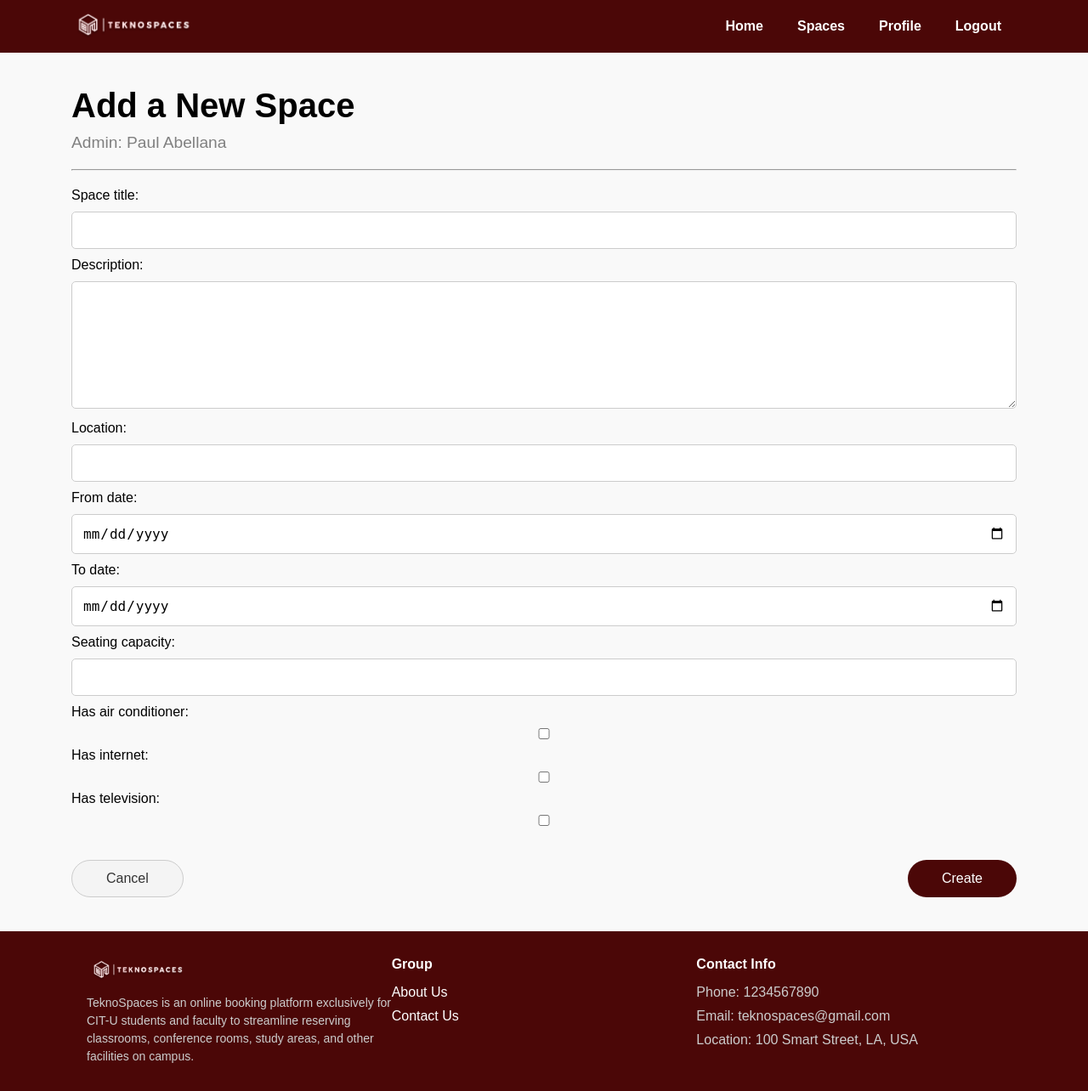
After one commit to moltmalt/TeknoSpaces, a Django app: page /admin_spaces/ in a window 1280 px wide. The commit adds this page. Shown: the whole page at 85% size. Run offline with Django 5.2, Linux system fonts and the light colour scheme; a user stored in the database is signed in.

Commit message:
Added spaces

```diff
--- a/adminsignup/signup/forms.py
+++ b/adminsignup/signup/forms.py
@@ -1,8 +1,23 @@
 from django import forms
 from django.contrib.auth.forms import UserCreationForm
-from .models import Admin  # If you are using a custom Admin model
+from .models import Admin  # Kani kay ga cutom user admin ko
+from .models import Space
 
 class AdminSignUpForm(UserCreationForm):
+    first_name = forms.CharField(max_length=50, required=True)
+    last_name = forms.CharField(max_length=50, required=True)
+
     class Meta:
-        model = Admin  # Make sure Admin is correctly defined or replace with User if not custom
-        fields = ['username', 'password1', 'password2']
+        model = Admin  #from admin model ako ni gikuha
+        fields = ['username', 'first_name', 'last_name', 'password1', 'password2']
+
+
+class SpaceForm(forms.ModelForm):
+    class Meta:
+        model = Space
+        fields = ['space_title', 'description', 'location', 'from_date', 'to_date',
+                  'seating_capacity', 'has_air_conditioner', 'has_internet', 'has_television']
+        widgets = {
+            'from_date': forms.DateInput(attrs={'type': 'date'}),
+            'to_date': forms.DateInput(attrs={'type': 'date'}),
+        }
--- a/adminsignup/signup/templates/admins/admin_login.html
+++ b/adminsignup/signup/templates/admins/admin_login.html
@@ -7,6 +7,7 @@
     <title>Admin Log In</title>
     {% load static %}
     <link rel="stylesheet" href="{% static 'src/input.css' %}">
+    <link rel="icon" href="{% static 'src/images/logo.png' %}" type="image/icon type">
 </head>
 <body>
     <div class="form-container">
@@ -16,6 +17,7 @@
             {{ form.as_p }}
             <button type="submit" class="submit-btn">Log In</button>
         </form>
+        <a href="{% url 'admin_signup' %}">Signup</a>
     </div>
 </body>
 </html>
--- a/adminsignup/signup/templates/admins/admin_signup.html
+++ b/adminsignup/signup/templates/admins/admin_signup.html
@@ -6,6 +6,7 @@
     <title>Admin Sign Up</title>
     {% load static %}
     <link rel="stylesheet" href="{% static 'src/input.css' %}">
+    <link rel="icon" href="{% static 'src/images/logo.png' %}" type="image/icon type">
 </head>
 <body>
     <div class="form-container">
@@ -15,6 +16,7 @@
             {{ form.as_p }}
             <button type="submit" class="submit-btn">Sign Up</button>
         </form>
+        <a href="{% url 'admin_login' %}">Login</a>
     </div>
 </body>
 </html>
--- /dev/null
+++ b/adminsignup/signup/templates/admins/admin_spaces.html
@@ -0,0 +1,297 @@
+<!DOCTYPE html>
+<html lang="en">
+<head>
+    <meta charset="UTF-8">
+    <meta name="viewport" content="width=device-width, initial-scale=1.0">
+    <title>TeknoSpaces - Add a New Space</title>
+    {% load static %}
+    <link rel="stylesheet" href="{% static 'src/profile.css' %}">
+    <link rel="icon" href="{% static 'src/images/logo.png' %}" type="image/icon type">
+
+    <style>
+        /* Flexbox layout for the full page */
+        body {
+            display: flex;
+            flex-direction: column;
+            min-height: 100vh;
+            margin: 0;
+            font-family: Arial, sans-serif;
+        }
+
+        /* Flex-grow to make the content stretch */
+        .container {
+            flex-grow: 1;
+            padding: 40px 20px;
+            max-width: 1200px;
+            margin: auto;
+            display: flex;
+            flex-direction: column;
+        }
+
+        header, footer {
+            background-color: #4B0707;
+            color: white;
+            padding: 10px 20px;
+        }
+
+        /* Header */
+        header .navbar {
+            display: flex;
+            justify-content: space-between;
+            align-items: center;
+        }
+
+        header .logo img {
+            max-width: 150px;
+        }
+
+        header nav ul {
+            display: flex;
+            list-style: none;
+            padding: 0;
+        }
+
+        header nav ul li {
+            margin-left: 20px;
+        }
+
+        header nav ul li a {
+            color: white;
+            text-decoration: none;
+            font-weight: bold;
+        }
+
+        /* Add Space Form */
+        .new-space-header {
+            display: flex;
+            flex-direction: column;
+            width: 100%;  /* Ensure the header takes up the full width */
+            margin-bottom: 20px;  /* Space below the title and admin name */
+        }
+
+        h1.new-space-title {
+            font-size: 2.5em;
+            font-weight: bold;
+            margin-bottom: 10px;
+        }
+
+        .admin-name {
+            font-size: 1.2em;
+            color: gray;
+            margin-bottom: 20px;
+            font-weight: 500;
+            width: 100%;
+        }
+
+        form input, form textarea {
+            width: 100%;
+            padding: 12px;
+            margin: 10px 0;
+            border-radius: 5px;
+            border: 1px solid #ccc;
+            font-size: 16px;
+        }
+
+        textarea {
+            height: 150px;
+        }
+
+        /* Image upload area */
+        .image-upload {
+            display: flex;
+            gap: 20px;
+            margin-top: 20px;
+        }
+
+        .image-box {
+            width: 200px;
+            height: 200px;
+            background-color: #eaeaea;
+            display: flex;
+            align-items: center;
+            justify-content: center;
+            border-radius: 10px;
+        }
+
+        /* Buttons */
+        .buttons {
+            display: flex;
+            justify-content: space-between;
+            margin-top: 30px;
+        }
+
+        .cancel-btn, .create-btn {
+            padding: 12px 40px;
+            border-radius: 30px;
+            border: none;
+            font-size: 16px;
+            cursor: pointer;
+        }
+
+        .cancel-btn {
+            background-color: #f4f4f4;
+            color: #333;
+            border: 1px solid #ccc;
+        }
+
+        .create-btn {
+            background-color: #4B0707;
+            color: white;
+        }
+
+        /* Footer */
+        footer .footer-content {
+            display: flex;
+            justify-content: space-between;
+            align-items: flex-start;
+            padding: 20px;
+        }
+
+        footer .footer-content .footer-logo img {
+            max-width: 120px;
+        }
+
+        footer .footer-content p {
+            color: #ccc;
+        }
+
+        footer .footer-content h4 {
+            color: #fff;
+        }
+
+        footer ul {
+            list-style-type: none;
+            padding-left: 0;
+        }
+
+        footer ul li a {
+            color: #ccc;
+            text-decoration: none;
+        }
+        .facility-checkbox {
+            display: flex; /* Use flexbox to align items inline */
+            gap: 20px; /* Space between checkboxes */
+            margin-top: 10px; /* Optional: Space above the checkbox section */
+        }
+
+        .facility-checkbox label {
+            display: flex; /* This ensures the checkbox and text are aligned */
+            align-items: center; /* Centers the checkbox with the text */
+        }
+
+    </style>
+</head>
+<body>
+    <!-- Header Section -->
+    <header>
+        <div class="navbar">
+            <div class="logo">
+                <img src="{% static 'src/images/teknologo.png' %}" alt="TeknoSpaces Logo">
+            </div>
+            <nav>
+                <ul>
+                    <li><a href="{% url 'admin_home' %}">Home</a></li>
+                    <li><a href="{% url 'admin_spaces' %}">Spaces</a></li>
+                    <li><a href="{% url 'admin_profile' %}">Profile</a></li>
+                    <li><a href="{% url 'admin_login' %}">Logout</a></li>
+                </ul>
+            </nav>
+        </div>
+    </header>
+
+    <!-- Main Content Section -->
+    <!-- <div class="container">
+        <div class="new-space-header">
+            <h1 class="new-space-title">Add a New Space</h1>
+            <p class="admin-name">Admin: {{ request.user.first_name }} {{ request.user.last_name }}</p>
+            <hr>
+        </div>
+
+        <form action="#" method="post">
+            <h3>Space Title</h3>
+            <input type="text" name="space_title" placeholder="Space Title" required>
+            <h3>Description</h3>
+            <textarea name="description" placeholder="Description"></textarea>
+            <h3>Location</h3>
+            <input type="text" name="location" placeholder="Location" required>
+            <h3>Duration</h3>
+            <input type="text" name="duration" placeholder="Duration" required>
+            <div class="date-range">
+                <h3>Available From:</h3>
+                <input type="date" id="from_date" name="from_date" required>
+
+                <h3>Until:</h3>
+                <input type="date" id="to_date" name="to_date" required>
+            </div>
+            <h3>Seating Capacity</h3>
+            <input type="number" name="seating_capacity" placeholder="Seating Capacity" required min="1">
+            <h3>Facilities</h3>
+            <div class="facility-checkbox">
+                <label>
+                    <input type="checkbox" name="has_air_conditioner"> Has Air Conditioner?
+                </label>
+                <label>
+                    <input type="checkbox" name="has_internet"> Has Internet?
+                </label>
+                <label>
+                    <input type="checkbox" name="has_television"> Has Television?
+                </label>
+            </div>
+
+            <br>
+            <div class="image-upload">
+                <div class="image-box">+ Add Photo</div>
+                <div class="image-box">+ Add Photo</div>
+                <div class="image-box">+2 More Photos</div>
+            </div>
+
+            <div class="buttons">
+                <button type="button" class="cancel-btn">Cancel</button>
+                <button type="submit" class="create-btn">Create</button>
+            </div>
+        </form>
+    </div> -->
+
+    <div class="container">
+        <div class="new-space-header">
+            <h1 class="new-space-title">Add a New Space</h1>
+            <p class="admin-name">Admin: {{ request.user.first_name }} {{ request.user.last_name }}</p>
+            <hr>
+        </div>
+
+        <form action="" method="post">  <!-- Form action remains empty to post to the current view -->
+            {% csrf_token %}  <!-- Add CSRF token for security -->
+            <!-- Django form fields -->
+            {{ form.as_p }}  <!-- This will render all form fields using paragraph tags -->
+
+            <div class="buttons">
+                <button type="button" class="cancel-btn">Cancel</button>
+                <button type="submit" class="create-btn">Create</button>
+            </div>
+        </form>
+    </div>
+
+    <!-- Footer Section -->
+    <footer>
+        <div class="footer-content">
+            <div class="footer-logo">
+                <img src="{% static 'src/images/teknologo.png' %}" alt="TeknoSpaces Logo">
+                <p>TeknoSpaces is an online booking platform exclusively for CIT-U students and faculty to streamline reserving classrooms, conference rooms, study areas, and other facilities on campus.</p>
+            </div>
+            <div class="footer-links">
+                <h4>Group</h4>
+                <ul>
+                    <li><a href="#">About Us</a></li>
+                    <li><a href="#">Contact Us</a></li>
+                </ul>
+            </div>
+            <div class="footer-contact">
+                <h4>Contact Info</h4>
+                <p>Phone: 1234567890</p>
+                <p>Email: teknospaces@gmail.com</p>
+                <p>Location: 100 Smart Street, LA, USA</p>
+            </div>
+        </div>
+    </footer>
+</body>
+</html>
--- a/adminsignup/signup/urls.py
+++ b/adminsignup/signup/urls.py
@@ -2,9 +2,11 @@ from django.urls import path
 from . import views
 
 urlpatterns = [
-    path('admins/', views.admin_signup, name='admin_signup'),
-    path('admins/success/', views.signup_success, name='signup_success'),
+    path('signup/', views.admin_signup, name='admin_signup'),
     path('login/', views.admin_login, name='admin_login'),
     path('home/', views.admin_home, name='admin_home'),
     path('logout/', views.admin_logout, name='admin_logout'),
+    path('admin-profile/', views.admin_profile, name='admin_profile'),
+    path('edit_profile/', views.edit_admin_profile, name='edit_admin_profile'),
+    path('admin_spaces/', views.admin_spaces, name='admin_spaces'),
 ]
--- a/adminsignup/signup/views.py
+++ b/adminsignup/signup/views.py
@@ -3,20 +3,21 @@ from django.shortcuts import render, redirect
 from django.contrib.auth.forms import AuthenticationForm
 from django.contrib.auth.decorators import login_required
 from .forms import AdminSignUpForm  # Use this form consistently
+from .models import Admin
+from django.utils import timezone
+
+from .forms import SpaceForm
+from .models import Space
 
 def admin_signup(request):
     if request.method == 'POST':
         form = AdminSignUpForm(request.POST)
         if form.is_valid():
             form.save()
-            return redirect('signup_success')  # Redirect to sign-up success page
+            return redirect('admin_login')  # if sakto tanan fields adto siya login or pwede rasad home na diritso
     else:
         form = AdminSignUpForm()
     return render(request, 'admins/admin_signup.html', {'form': form})
-
-
-def signup_success(request):
-    return render(request, 'admins/signup_success.html')
 
 def admin_login(request):
     if request.method == 'POST':
@@ -33,13 +34,51 @@ def admin_login(request):
     return render(request, 'admins/admin_login.html', {'form': form})
 
 @login_required
-def admin_home(request):
-    return render(request, 'admins/admin_home.html')
-
-@login_required
 def admin_logout(request):
     logout(request)
     return redirect('admin_login')
 
 def index(request):
     return render(request, 'index.html')
+
+def admin_profile(request):
+    return render(request, 'admins/admin_profile.html')
+
+@login_required
+def edit_admin_profile(request):
+    if request.method == 'POST':
+        user = request.user
+        user.username = request.POST.get('username')
+        user.first_name = request.POST.get('first_name')
+        user.last_name = request.POST.get('last_name')
+        user.save()
+        return redirect('admin_profile')  # Redirect to the admin home after saving
+    return render(request, 'signup/admin_profile.html')
+
+@login_required
+def admin_spaces(request):
+    today = timezone.now()
+    return render(request, 'admins/admin_spaces.html', {'today': today})
+
+
+@login_required
+def admin_spaces(request):
+    today = timezone.now()
+
+    if request.method == 'POST':
+        form = SpaceForm(request.POST)
+        if form.is_valid():
+            space = form.save(commit=False)  # Don't save to the database yet
+            space.added_by = request.user  # Assign the current logged-in admin
+            space.save()  # Now save to the database
+            return redirect('admin_spaces')  # Redirect after saving
+    else:
+        form = SpaceForm()  # Create an empty form for GET requests
+
+    return render(request, 'admins/admin_spaces.html', {'form': form, 'today': today})
+
+@login_required
+def admin_home(request):
+    # Fetch all spaces from the Space model
+    spaces = Space.objects.all()  # Fetch all spaces from the database
+    return render(request, 'admins/admin_home.html', {'spaces': spaces})
```
Also changed, not shown: adminsignup/signup/models.py (+26 -5 lines), adminsignup/signup/templates/admins/admin_home.html (+22 -14 lines), adminsignup/signup/templates/admins/admin_profile.html (+98 -14 lines), adminsignup/db.sqlite3, adminsignup/signup/images/teknologo.png (deleted), adminsignup/signup/migrations/0002_admin_first_name_admin_last_name.py (added), adminsignup/signup/migrations/0003_space.py (added), adminsignup/signup/migrations/0004_admin_spaces.py (added), adminsignup/signup/migrations/0005_delete_admin_spaces_space_added_by.py (added), adminsignup/signup/static/src/images/empty-dp.png (added), adminsignup/signup/static/src/images/logo.png (added).
